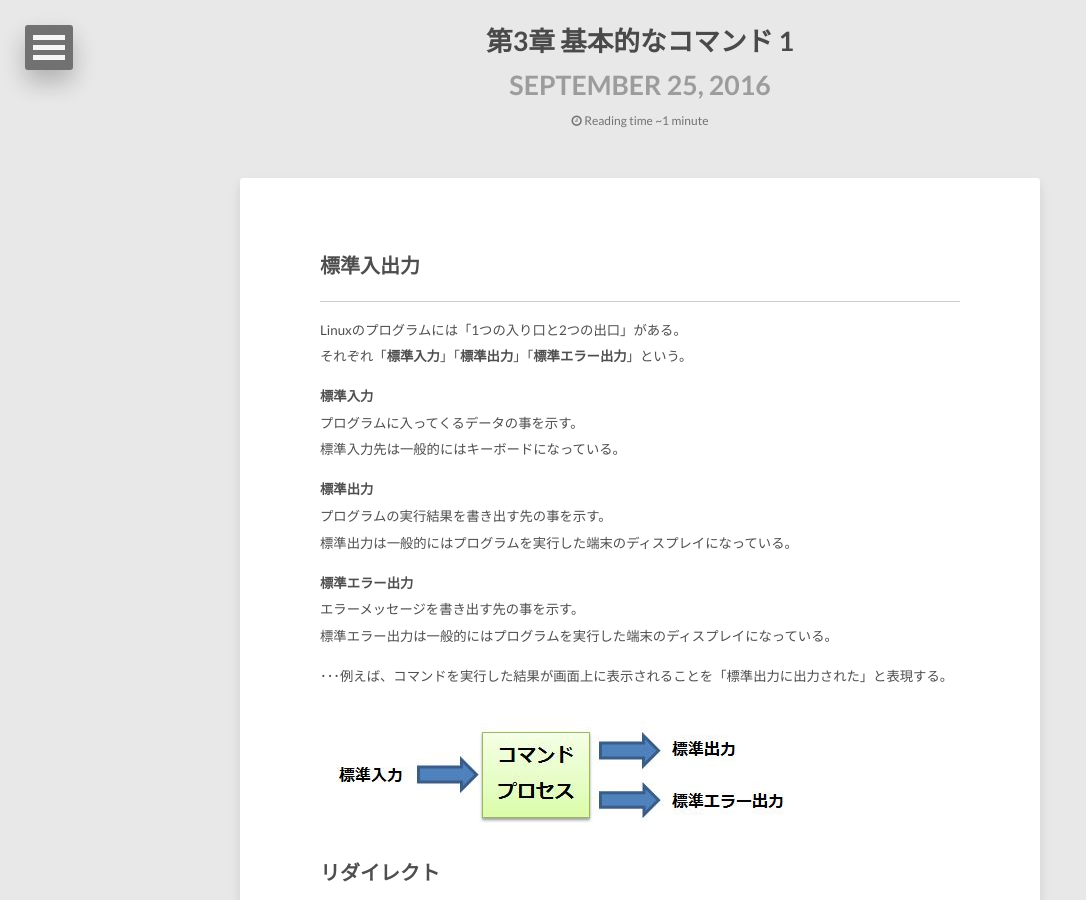
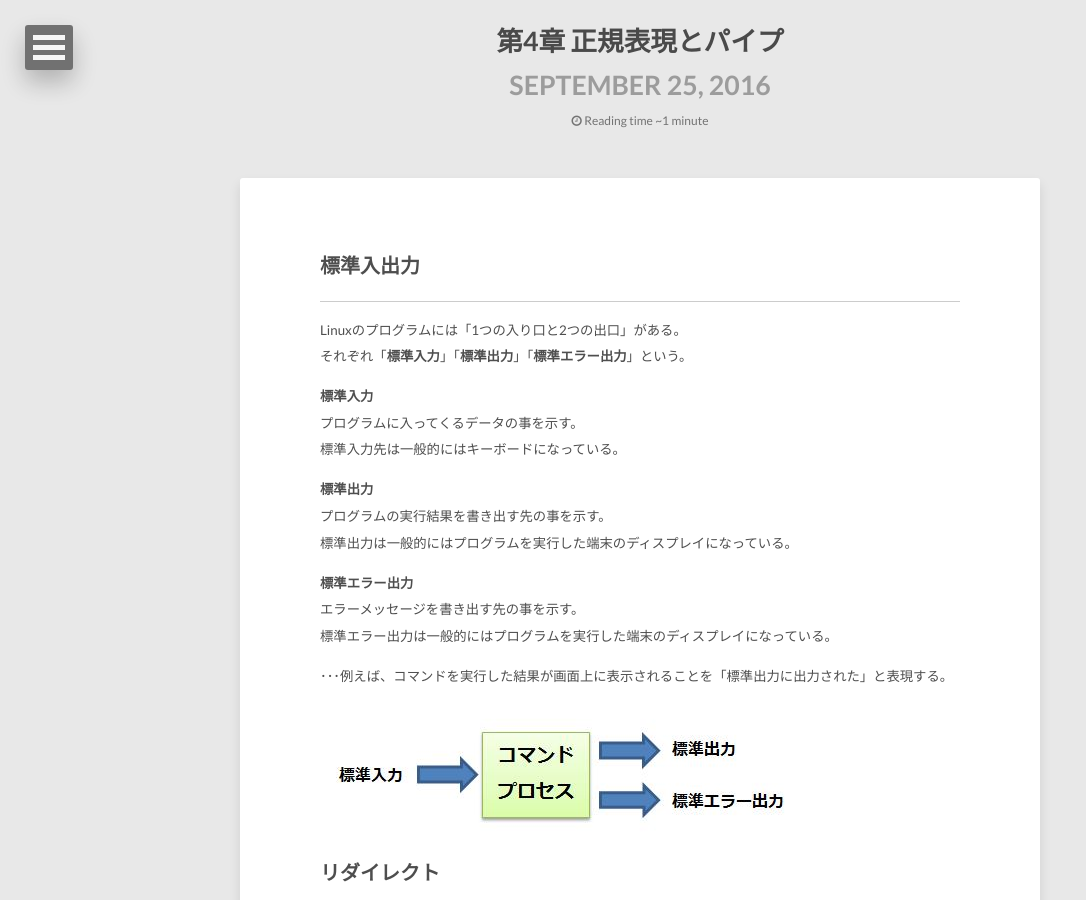
Before and after one commit to tayamagu/tayamagu.github.io, a Jekyll site: the page built from _posts/2016-09-25-linux04.md, in a window 1280 px wide and 900 px high. Shown: the whole window, without its empty margins (0-1086 px from the left). Built offline with Jekyll 4.4.1, drawn with Linux system fonts in a browser that asks for light colours; nearby versions of some CDN libraries.

Commit message:
no message

```diff
--- a/_posts/2016-09-25-linux04.md
+++ b/_posts/2016-09-25-linux04.md
@@ -1,6 +1,6 @@
 ---
 layout: post
-title: 第3章 基本的なコマンド 1
+title: 第4章 正規表現とパイプ
 date: 2016-09-25
 tags: Linux
 category: Linux
@@ -48,6 +48,7 @@ $ ls > ls-output
 このようにリダイレクトに用いると出力先を変更し、ファイルに出力を格納することができる。
 
 ### catコマンドによるファイル作成
+
 catコマンドとリダイレクトを組み合わせると、自由な内容でファイルを作成することができる。
 
 例
```
